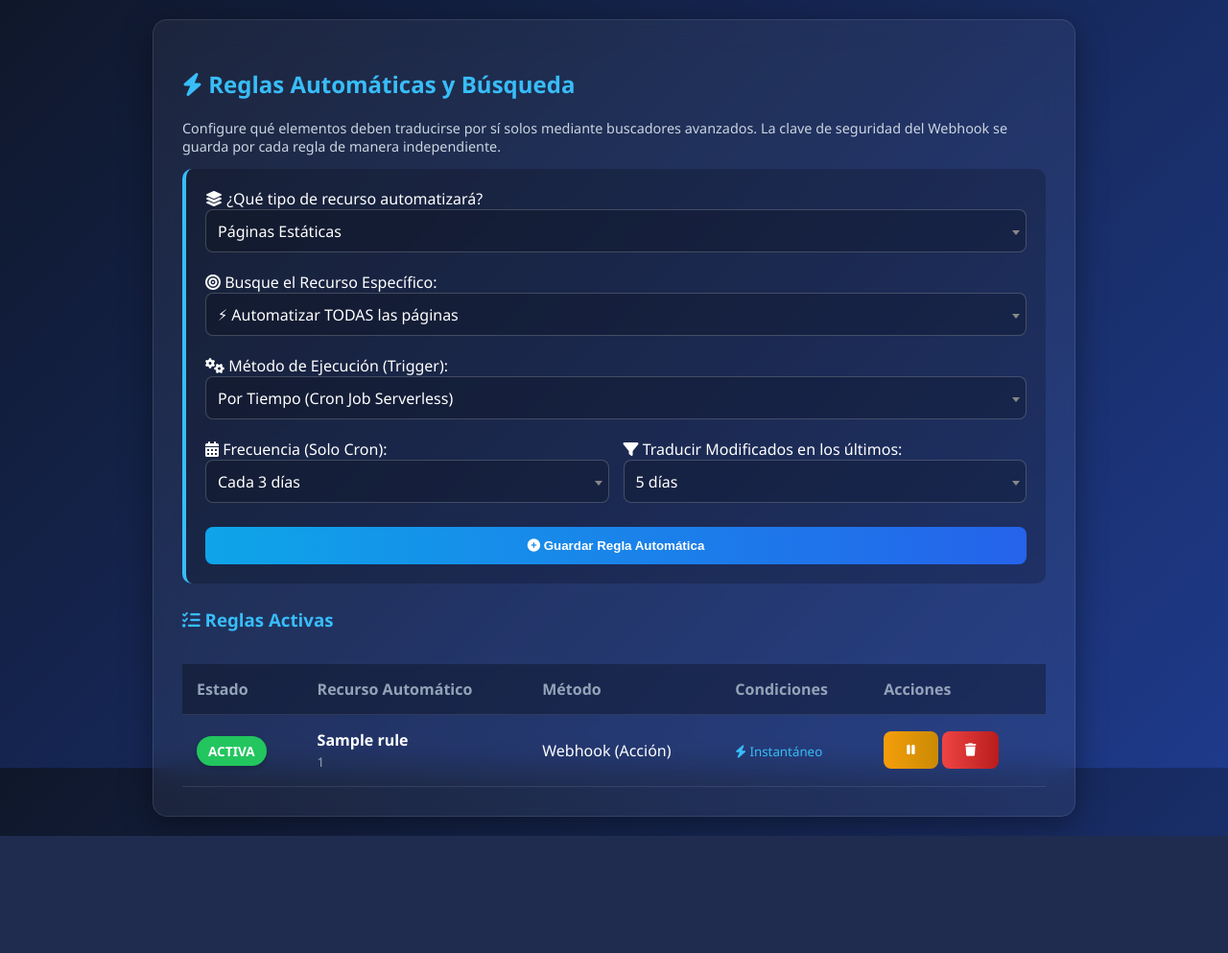
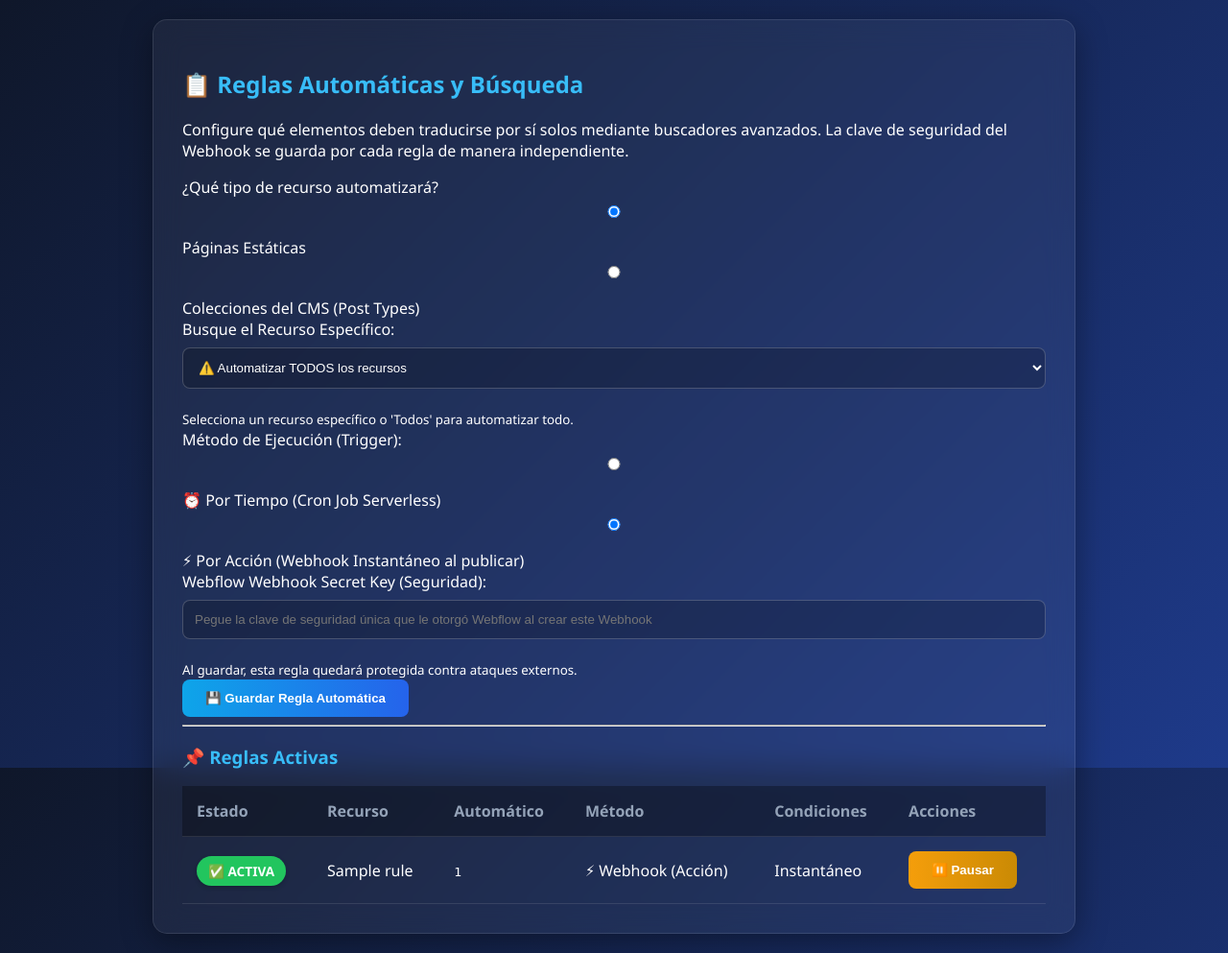
Before and after one commit to userEmanu/domoblock-translator, a Flask app: template api/templates/auto.html in a window 1280 px wide. Shown: the whole page at 96% size. Before the commit the page ends 871 px from the top, so only its background shows below. Run offline with Flask 3, Linux system fonts and the light colour scheme; tables that the repository leaves empty hold one stand-in row (values such as "Sample post"); the template is opened without the code that fills it: values that come from a table or form of the project are taken from there, most other values are stand-ins (such as "Sample title", 1, 10 or a date in 2020); some libraries are stand-ins or nearby versions.

Commit message:
Nueva integración

```diff
--- a/api/templates/auto.html
+++ b/api/templates/auto.html
@@ -1,136 +1,150 @@
 {% extends "base.html" %}
+
 {% block content %}
-<h2><i class="fas fa-bolt"></i> Reglas Automáticas y Búsqueda</h2>
-<p class="text-sm">Configure qué elementos deben traducirse por sí solos mediante buscadores avanzados. La clave de seguridad del Webhook se guarda por cada regla de manera independiente.</p>
 
-<form method="POST" class="card">
-    <label><i class="fas fa-layer-group"></i> ¿Qué tipo de recurso automatizará?</label>
-    <select name="target_type" id="auto_target_type" class="select2-enable" required>
-        <option value="page">Páginas Estáticas</option>
-        <option value="collection">Colecciones del CMS (Post Types)</option>
-    </select>
+<h2>📋 Reglas Automáticas y Búsqueda</h2>
 
-    <div style="margin-top: 20px;">
-        <label><i class="fas fa-bullseye"></i> Busque el Recurso Específico:</label>
-        <select name="target_id" id="auto_target_id" class="select2-enable" required>
-            <!-- Llenado por JS -->
-        </select>
+<p>Configure qué elementos deben traducirse por sí solos mediante buscadores avanzados. La clave de seguridad del Webhook se guarda por cada regla de manera independiente.</p>
+
+<form method="POST">
+    <div class="mb-3">
+        <label class="form-label">¿Qué tipo de recurso automatizará?</label>
+        <div class="form-check">
+            <input class="form-check-input" type="radio" name="target_type" id="type_page" value="page" checked>
+            <label class="form-check-label" for="type_page">Páginas Estáticas</label>
+        </div>
+        <div class="form-check">
+            <input class="form-check-input" type="radio" name="target_type" id="type_collection" value="collection">
+            <label class="form-check-label" for="type_collection">Colecciones del CMS (Post Types)</label>
+        </div>
     </div>
 
-    <div style="margin-top: 20px;">
-        <label><i class="fas fa-cogs"></i> Método de Ejecución (Trigger):</label>
-        <select name="trigger_type" id="trigger_type" class="select2-enable" required>
-            <option value="cron">Por Tiempo (Cron Job Serverless)</option>
-            <option value="webhook">Por Acción (Webhook Instantáneo al publicar)</option>
+    <div class="mb-3">
+        <label class="form-label">Busque el Recurso Específico:</label>
+        <select name="target_id" class="form-select" required>
+            <option value="all">⚠️ Automatizar TODOS los recursos</option>
+            {% if pages %}
+                <optgroup label="📄 Páginas">
+                {% for page in pages %}
+                    <option value="{{ page.id }}">{{ page.title }}</option>
+                {% endfor %}
+                </optgroup>
+            {% endif %}
+            {% if collections %}
+                <optgroup label="📦 Colecciones CMS">
+                {% for col in collections %}
+                    <option value="{{ col.id }}">{{ col.displayName }}</option>
+                {% endfor %}
+                </optgroup>
+            {% endif %}
         </select>
+        <small class="text-muted">Selecciona un recurso específico o 'Todos' para automatizar todo.</small>
     </div>
 
-    <div id="time_settings_group" style="display: flex; gap: 15px; flex-wrap: wrap; margin-top: 20px;">
-        <div style="flex: 1; min-width: 200px;">
-            <label><i class="fas fa-calendar-alt"></i> Frecuencia (Solo Cron):</label>
-            <select name="frequency_days" class="select2-enable">
+    <div class="mb-3">
+        <label class="form-label">Método de Ejecución (Trigger):</label>
+        <div class="form-check">
+            <input class="form-check-input" type="radio" name="trigger_type" id="trigger_cron" value="cron">
+            <label class="form-check-label" for="trigger_cron">⏰ Por Tiempo (Cron Job Serverless)</label>
+        </div>
+        <div class="form-check">
+            <input class="form-check-input" type="radio" name="trigger_type" id="trigger_webhook" value="webhook" checked>
+            <label class="form-check-label" for="trigger_webhook">⚡ Por Acción (Webhook Instantáneo al publicar)</label>
+        </div>
+    </div>
+
+    <div class="mb-3" id="cron_options" style="display:none;">
+        <label class="form-label">Frecuencia (Solo Cron):</label>
+        <select name="frequency_days" class="form-select">
             <option value="1">Todos los días</option>
             <option value="3" selected>Cada 3 días</option>
             <option value="7">Cada 7 días</option>
         </select>
-        </div>
-        <div style="flex: 1; min-width: 200px;">
-            <label><i class="fas fa-filter"></i> Traducir Modificados en los últimos:</label>
-            <select name="modified_within_days" class="select2-enable">
+        <label class="form-label mt-2">Traducir Modificados en los últimos:</label>
+        <select name="modified_within_days" class="form-select">
             <option value="3">3 días</option>
             <option value="5" selected>5 días</option>
             <option value="30">30 días</option>
         </select>
     </div>
+
+    <div class="mb-3">
+        <label class="form-label">Webflow Webhook Secret Key (Seguridad):</label>
+        <input type="text" name="webhook_secret" class="form-control" placeholder="Pegue la clave de seguridad única que le otorgó Webflow al crear este Webhook">
+        <small class="text-muted">Al guardar, esta regla quedará protegida contra ataques externos.</small>
     </div>
 
-    <!-- CAMPO EXCLUSIVO PARA LA SECRET KEY DEL WEBHOOK -->
-    <div id="webhook_settings_group" style="display: none; margin-top: 20px;">
-        <label style="color: #fca5a5;"><i class="fas fa-shield-alt"></i> Webflow Webhook Secret Key (Seguridad):</label>
-        <input type="password" name="webhook_secret" placeholder="Pegue la clave de seguridad única que le otorgó Webflow al crear este Webhook">
-        <small class="text-sm" style="display:block; margin-top:-15px; margin-bottom:15px;">Al guardar, esta regla quedará protegida contra ataques externos.</small>
-    </div>
+    <input type="hidden" name="target_name" value="Regla automática">
 
-    <button type="submit" style="width: 100%; margin-top: 25px;"><i class="fas fa-plus-circle"></i> Guardar Regla Automática</button>
+    <button type="submit" class="btn btn-primary">💾 Guardar Regla Automática</button>
 </form>
 
-<h3><i class="fas fa-tasks"></i> Reglas Activas</h3>
-<div style="overflow-x:auto;">
-    <table>
+<hr>
+
+<h3>📌 Reglas Activas</h3>
+
+{% if rules %}
+    <table class="table table-striped">
+        <thead>
             <tr>
                 <th>Estado</th>
-            <th>Recurso Automático</th>
+                <th>Recurso</th>
+                <th>Automático</th>
                 <th>Método</th>
                 <th>Condiciones</th>
                 <th>Acciones</th>
             </tr>
+        </thead>
+        <tbody>
         {% for rule in rules %}
-        <tr class="animate__animated animate__fadeIn">
+            <tr>
                 <td>
                     {% if rule.is_active %}
-                    <span class="badge bg-success">ACTIVA</span>
+                        <span class="badge bg-success">✅ ACTIVA</span>
                     {% else %}
-                    <span class="badge bg-secondary">PAUSADA</span>
+                        <span class="badge bg-secondary">⏸️ PAUSADA</span>
                     {% endif %}
                 </td>
-            <td><strong>{{ rule.target_name }}</strong><br><small style="color:#94a3b8;">{{ rule.target_id }}</small></td>
-            <td>{{ 'Cron (Tiempo)' if rule.trigger_type == 'cron' else 'Webhook (Acción)' }}</td>
+                <td>{{ rule.target_name }}</td>
+                <td><code>{{ rule.target_id }}</code></td>
                 <td>
                     {% if rule.trigger_type == 'cron' %}
-                    <small>Cada: {{ rule.frequency_days }}d<br>Filtro: {{ rule.modified_within_days }}d</small>
+                        ⏰ Cron (Tiempo)
                     {% else %}
-                    <small style="color: #38bdf8;"><i class="fas fa-bolt"></i> Instantáneo</small>
+                        ⚡ Webhook (Acción)
                     {% endif %}
                 </td>
                 <td>
+                    {% if rule.trigger_type == 'cron' %}
+                        Cada: {{ rule.frequency_days }}d<br>
+                        Filtro: {{ rule.modified_within_days }}d
+                    {% else %}
+                        Instantáneo
+                    {% endif %}
+                </td>
+                <td>
+                    <!-- 🔥 CORREGIDO: Ahora apunta a 'main.toggle_auto' -->
                     <form action="{{ url_for('main.toggle_auto', id=rule.id) }}" method="POST" style="display:inline;">
-                    <button type="submit" class="btn {% if rule.is_active %}btn-warning{% else %}btn-success{% endif %}" title="Pausar/Activar">
-                        <i class="fas {% if rule.is_active %}fa-pause{% else %}fa-play{% endif %}"></i>
+                        <button type="submit" class="btn btn-sm {% if rule.is_active %}btn-warning{% else %}btn-success{% endif %}">
+                            {% if rule.is_active %}⏸️ Pausar{% else %}▶️ Activar{% endif %}
                         </button>
-                </form>
-                <form action="{{ url_for('main.delete_auto', id=rule.id) }}" method="POST" style="display:inline;">
-                    <button type="submit" class="btn btn-danger" title="Eliminar"><i class="fas fa-trash"></i></button>
                     </form>
                 </td>
             </tr>
         {% endfor %}
+        </tbody>
     </table>
-</div>
+{% else %}
+    <div class="alert alert-info">No hay reglas configuradas aún. Crea una arriba.</div>
+{% endif %}
 
 <script>
-    const a_pages = [
-        {"id": "all", "name": "⚡ Automatizar TODAS las páginas"},
-        {% for p in pages %} {"id": "{{ p.id }}", "name": "{{ p.title|replace('"', '\\"') }}"}, {% endfor %}
-    ];
-    const a_collections = [
-        {"id": "all", "name": "⚡ Automatizar TODAS las colecciones CMS"},
-        {% for c in collections %} {"id": "{{ c.id }}", "name": "{{ c.displayName|replace('"', '\\"') }}"}, {% endfor %}
-    ];
-
-    function fillAutoOptions(dataArray) {
-        let select = $('#auto_target_id');
-        select.empty();
-        dataArray.forEach(item => {
-            select.append(new Option(item.name, item.id, false, false));
+    document.querySelectorAll('input[name="trigger_type"]').forEach(el => {
+        el.addEventListener('change', function() {
+            document.getElementById('cron_options').style.display =
+                this.value === 'cron' ? 'block' : 'none';
         });
-        select.trigger('change.select2');
-    }
-
-    fillAutoOptions(a_pages);
-
-    $('#auto_target_type').on('change', function() {
-        if ($(this).val() === 'page') fillAutoOptions(a_pages);
-        else fillAutoOptions(a_collections);
-    });
-
-    $('#trigger_type').on('change', function() {
-        if ($(this).val() === 'webhook') {
-            $('#time_settings_group').hide();
-            $('#webhook_settings_group').show();
-        } else {
-            $('#time_settings_group').show();
-            $('#webhook_settings_group').hide();
-        }
     });
 </script>
+
 {% endblock %}
```
Lines whose indentation alone changed are shown as unchanged.
